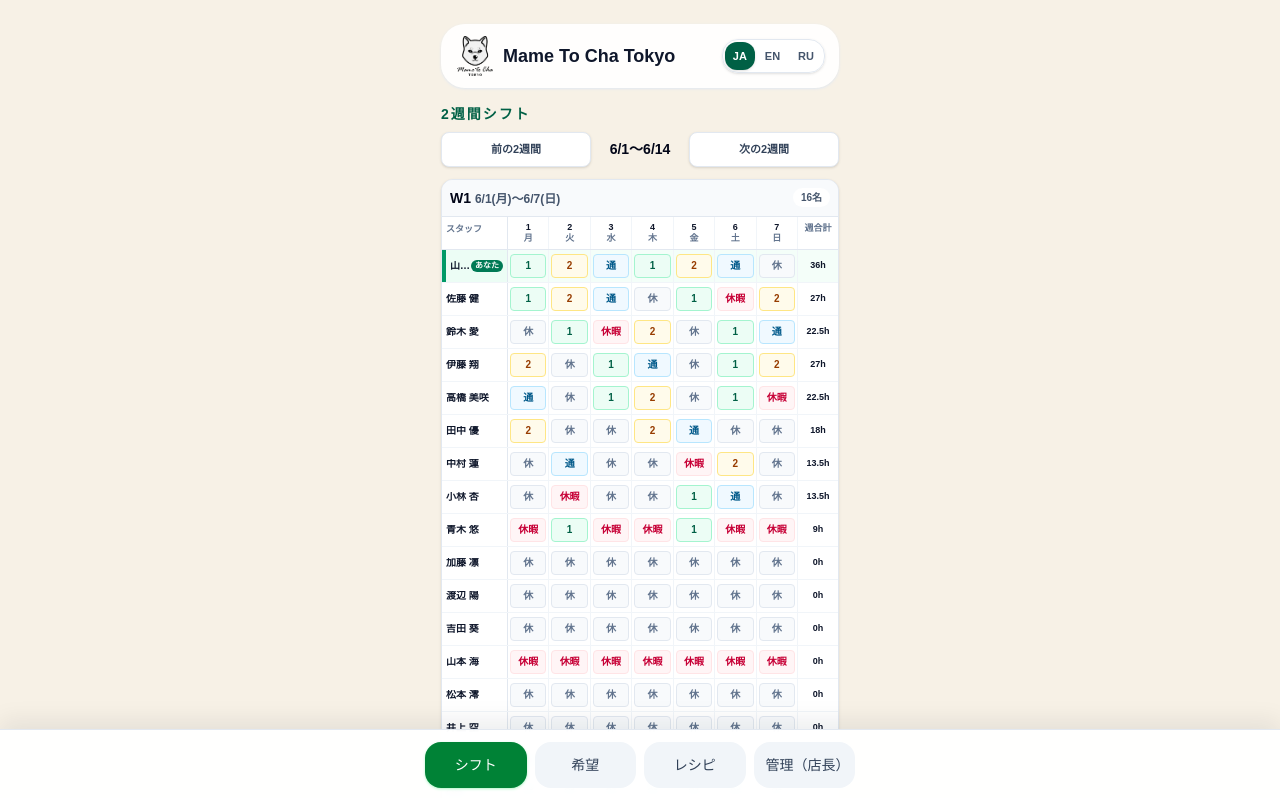
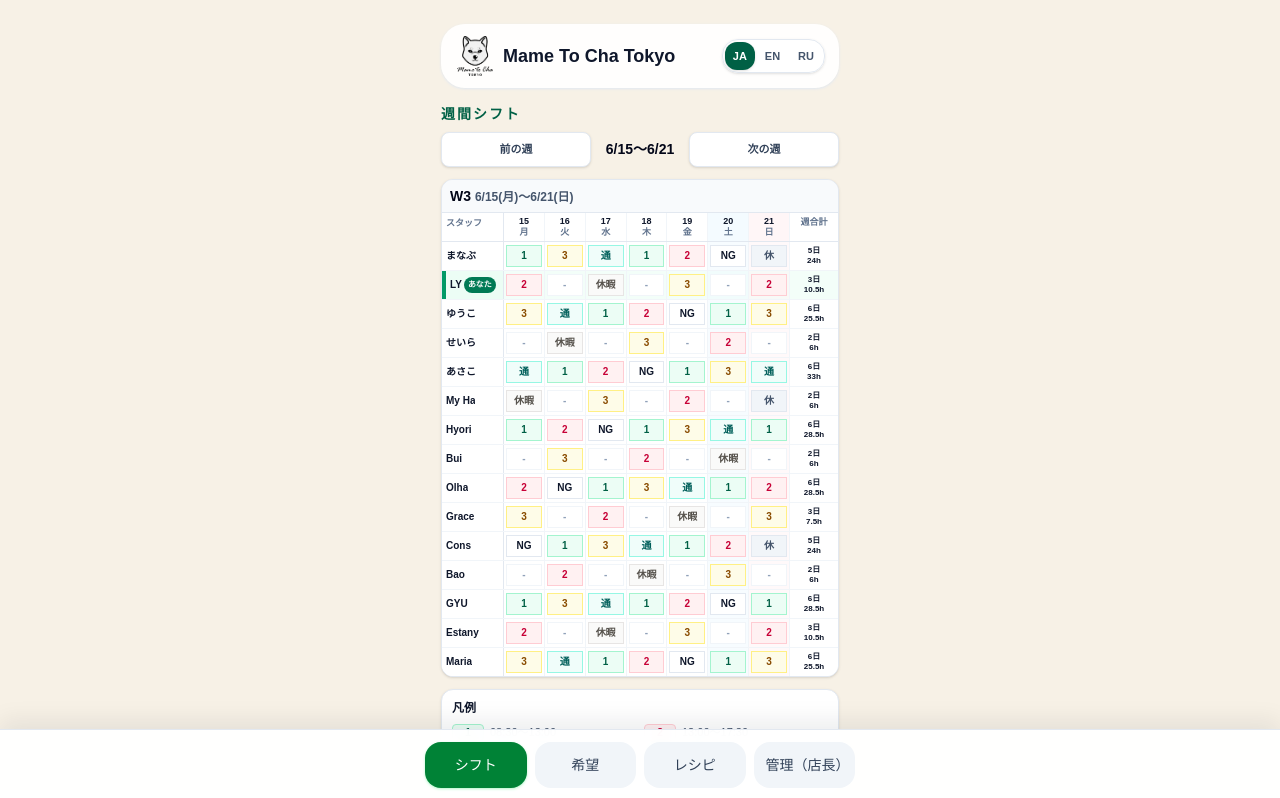
Before and after one commit to tantik/cafe-shift, a Next.js app: page /shifts in a window 1280 px wide. Shown: the top 798 px of the page. Built offline with nearby package versions, Linux system fonts and the light colour scheme.

Commit message:
update 3

```diff
--- a/src/app/shifts/page.tsx
+++ b/src/app/shifts/page.tsx
@@ -4,18 +4,12 @@ import { useMemo, useState } from "react";
 import Link from "next/link";
 import AppShell from "@/components/app-shell";
 import { useI18n } from "@/lib/i18n/use-i18n";
-import { DEMO_START_DATE, employees as coreEmployees, shiftTypes as coreShiftTypes } from "@/lib/mock-data/core";
+import { DEMO_START_DATE, shiftTypes as coreShiftTypes } from "@/lib/mock-data/core";
 import type { ShiftCode } from "@/types/domain";
 
 type Employee = {
   id: string;
   name: string;
-  initials: string;
-};
-
-type Assignment = {
-  employeeId: string;
-  shift: WorkerShiftCode;
 };
 
 type CalendarDay = {
@@ -23,63 +17,51 @@ type CalendarDay = {
   month: number;
   day: number;
   weekday: string;
+  weekdayIndex: number;
 };
 
-type WeekGroup = {
-  label: string;
-  days: CalendarDay[];
+type WorkerShiftCode = Exclude<ShiftCode, "sick" | "off"> | "store_closed" | "no_shift" | "ng";
+
+type Assignment = {
+  employeeId: string;
+  shift: WorkerShiftCode;
 };
 
-type WorkerShiftCode = Exclude<ShiftCode, "sick">;
-
-const selfEmployeeId = "yamada";
-const basePeriodStart = DEMO_START_DATE;
+const selfEmployeeId = "ly";
+const baseWeekStart = DEMO_START_DATE;
 const weekdays = ["月", "火", "水", "木", "金", "土", "日"];
 
-const coreEmployeeById = Object.fromEntries(coreEmployees.map((employee) => [employee.id, employee]));
-
 const employees: Employee[] = [
-  { id: "yamada", name: coreEmployeeById.yamada?.name ?? "山田 花子", initials: coreEmployeeById.yamada?.avatarLabel ?? "YH" },
-  { id: "sato", name: coreEmployeeById.sato?.name ?? "佐藤 健", initials: coreEmployeeById.sato?.avatarLabel ?? "SK" },
-  { id: "suzuki", name: coreEmployeeById.suzuki?.name ?? "鈴木 愛", initials: coreEmployeeById.suzuki?.avatarLabel ?? "SA" },
-  { id: "ito", name: coreEmployeeById.ito?.name ?? "伊藤 翔", initials: coreEmployeeById.ito?.avatarLabel ?? "IS" },
-  { id: "takahashi", name: coreEmployeeById.takahashi?.name ?? "高橋 美咲", initials: coreEmployeeById.takahashi?.avatarLabel ?? "TM" },
-  { id: "tanaka", name: coreEmployeeById.tanaka?.name ?? "田中 優", initials: coreEmployeeById.tanaka?.avatarLabel ?? "TY" },
-  { id: "nakamura", name: "中村 蓮", initials: "NR" },
-  { id: "kobayashi", name: "小林 杏", initials: "KA" },
-  { id: "aoki", name: "青木 悠", initials: "AY" },
-  { id: "kato", name: "加藤 凛", initials: "KR" },
-  { id: "watanabe", name: "渡辺 陽", initials: "WY" },
-  { id: "yoshida", name: "吉田 葵", initials: "YA" },
-  { id: "yamamoto", name: "山本 海", initials: "YK" },
-  { id: "matsumoto", name: "松本 澪", initials: "MM" },
-  { id: "inoue", name: "井上 空", initials: "IS" },
-  { id: "hayashi", name: "林 結衣", initials: "HY" },
+  { id: "manabu", name: "まなぶ" },
+  { id: "ly", name: "LY" },
+  { id: "yuko", name: "ゆうこ" },
+  { id: "seira", name: "せいら" },
+  { id: "asako", name: "あさこ" },
+  { id: "my-ha", name: "My Ha" },
+  { id: "hyori", name: "Hyori" },
+  { id: "bui", name: "Bui" },
+  { id: "olha", name: "Olha" },
+  { id: "grace", name: "Grace" },
+  { id: "cons", name: "Cons" },
+  { id: "bao", name: "Bao" },
+  { id: "gyu", name: "GYU" },
+  { id: "estany", name: "Estany" },
+  { id: "maria", name: "Maria" },
 ];
-
-const shiftTypes = coreShiftTypes.map((shift) => ({
-  code: shift.code,
-  label: shift.label,
-  marker: shift.code === "shift_1" ? "1" : shift.code === "shift_2" ? "2" : shift.shortLabel,
-  time: shift.startTime && shift.endTime ? `${shift.startTime}〜${shift.endTime}` : "",
-  hours: shift.hours,
-})) satisfies { code: ShiftCode; label: string; marker: string; time: string; hours: number }[];
 
 const shiftPattern: WorkerShiftCode[] = [
   "shift_1",
   "shift_2",
-  "off",
+  "shift_3",
+  "no_shift",
+  "full_day",
+  "vacation",
   "shift_1",
+  "no_shift",
   "shift_2",
-  "full_day",
-  "off",
-  "shift_1",
-  "vacation",
-  "shift_2",
-  "off",
-  "shift_1",
-  "full_day",
-  "off",
+  "shift_3",
+  "ng",
+  "no_shift",
 ];
 
 function parseDateKey(dateKey: string) {
@@ -99,78 +81,87 @@ function addDays(dateKey: string, amount: number) {
 
 function createCalendarDay(dateKey: string): CalendarDay {
   const date = parseDateKey(dateKey);
-  const weekday = weekdays[(date.getUTCDay() + 6) % 7];
+  const weekdayIndex = (date.getUTCDay() + 6) % 7;
   return {
     key: dateKey,
     month: date.getUTCMonth() + 1,
     day: date.getUTCDate(),
-    weekday,
+    weekday: weekdays[weekdayIndex],
+    weekdayIndex,
   };
 }
 
-function getTwoWeekPeriod(startDate: string) {
-  return Array.from({ length: 14 }, (_, index) => createCalendarDay(addDays(startDate, index)));
-}
-
-function groupDaysIntoWeeks(days: CalendarDay[]): WeekGroup[] {
-  return [
-    { label: "W1", days: days.slice(0, 7) },
-    { label: "W2", days: days.slice(7, 14) },
-  ];
+function getWeekDays(startDate: string) {
+  return Array.from({ length: 7 }, (_, index) => createCalendarDay(addDays(startDate, index)));
 }
 
 function createAssignments(days: CalendarDay[]) {
   return days.reduce<Record<string, Assignment[]>>((calendar, day, dayIndex) => {
-    const workingLimit = dayIndex % 7 === 5 ? 8 : dayIndex % 7 === 6 ? 4 : 6;
-    let workingCount = 0;
-
     calendar[day.key] = employees.map((employee, employeeIndex) => {
-      let shift = shiftPattern[(dayIndex + employeeIndex * 3) % shiftPattern.length];
-
-      if (employee.id === selfEmployeeId && dayIndex % 9 === 2) {
-        shift = "full_day";
-      }
-
-      const isWorkingShift = shift === "shift_1" || shift === "shift_2" || shift === "full_day";
-      if (isWorkingShift) {
-        workingCount += shift === "full_day" ? 2 : 1;
-      }
-      if (workingCount > workingLimit && employee.id !== selfEmployeeId) {
-        shift = employeeIndex % 4 === 0 ? "vacation" : "off";
-      }
-
+      const isStoreClosed = day.weekdayIndex === 6 && employeeIndex % 5 === 0;
+      const shift = isStoreClosed ? "store_closed" : shiftPattern[(employeeIndex + dayIndex * 2) % shiftPattern.length];
       return { employeeId: employee.id, shift };
     });
-
     return calendar;
   }, {});
 }
 
-function getShiftType(code: ShiftCode) {
-  return shiftTypes.find((shift) => shift.code === code) ?? shiftTypes[0];
+function getEmployeeShiftForDate(assignments: Record<string, Assignment[]>, employeeId: string, date: string) {
+  return assignments[date]?.find((assignment) => assignment.employeeId === employeeId)?.shift ?? "no_shift";
 }
 
-function getEmployeeShiftForDate(assignments: Record<string, Assignment[]>, employeeId: string, date: string) {
-  return assignments[date]?.find((assignment) => assignment.employeeId === employeeId) ?? null;
+function getCoreShift(code: ShiftCode) {
+  return coreShiftTypes.find((shift) => shift.code === code);
 }
 
 function getShiftCellMeta(shiftCode: WorkerShiftCode) {
-  const shift = getShiftType(shiftCode);
-  const styles: Record<WorkerShiftCode, string> = {
+  if (shiftCode === "store_closed") {
+    return { marker: "休", label: "休み", time: "", hours: 0, isWorkday: false, className: "border-slate-200 bg-slate-100 text-slate-600" };
+  }
+  if (shiftCode === "no_shift") {
+    return { marker: "-", label: "-", time: "", hours: 0, isWorkday: false, className: "border-slate-100 bg-white text-slate-400" };
+  }
+  if (shiftCode === "ng") {
+    return { marker: "NG", label: "NG", time: "", hours: 0, isWorkday: false, className: "border-slate-200 bg-white text-slate-900" };
+  }
+
+  const shift = getCoreShift(shiftCode);
+  const markerByCode: Record<Exclude<ShiftCode, "sick" | "off">, string> = {
+    shift_1: "1",
+    shift_2: "2",
+    shift_3: "3",
+    full_day: "通",
+    vacation: "休暇",
+  };
+  const styles: Record<Exclude<ShiftCode, "sick" | "off">, string> = {
     shift_1: "border-emerald-200 bg-emerald-50 text-emerald-800",
-    shift_2: "border-amber-200 bg-amber-50 text-amber-800",
-    full_day: "border-sky-200 bg-sky-50 text-sky-800",
-    off: "border-slate-200 bg-slate-50 text-slate-500",
-    vacation: "border-rose-100 bg-rose-50/70 text-rose-700",
+    shift_2: "border-rose-200 bg-rose-50 text-rose-700",
+    shift_3: "border-yellow-200 bg-yellow-50 text-yellow-800",
+    full_day: "border-teal-200 bg-teal-50 text-teal-800",
+    vacation: "border-stone-200 bg-stone-50 text-stone-600",
   };
-  return { ...shift, className: styles[shiftCode] };
+
+  return {
+    marker: markerByCode[shiftCode],
+    label: shift?.label ?? markerByCode[shiftCode],
+    time: shift?.startTime && shift.endTime ? `${shift.startTime}〜${shift.endTime}` : "",
+    hours: shift?.hours ?? 0,
+    isWorkday: Boolean(shift?.isWorkingShift),
+    className: styles[shiftCode],
+  };
 }
 
 function calculateWeeklyTotal(assignments: Record<string, Assignment[]>, employeeId: string, weekDays: CalendarDay[]) {
-  return weekDays.reduce((total, day) => {
-    const assignment = getEmployeeShiftForDate(assignments, employeeId, day.key);
-    return total + (assignment ? getShiftType(assignment.shift).hours : 0);
-  }, 0);
+  return weekDays.reduce(
+    (total, day) => {
+      const meta = getShiftCellMeta(getEmployeeShiftForDate(assignments, employeeId, day.key));
+      return {
+        days: total.days + (meta.isWorkday ? 1 : 0),
+        hours: total.hours + meta.hours,
+      };
+    },
+    { days: 0, hours: 0 },
+  );
 }
 
 function formatHours(hours: number) {
@@ -187,10 +178,6 @@ function formatWeekRange(days: CalendarDay[]) {
   return `${formatDayLabel(firstDay)}(${firstDay.weekday})〜${formatDayLabel(lastDay)}(${lastDay.weekday})`;
 }
 
-function countWorkingPeople(assignments: Record<string, Assignment[]>, day: CalendarDay, shiftCodes: WorkerShiftCode[]) {
-  return (assignments[day.key] ?? []).filter((assignment) => shiftCodes.includes(assignment.shift)).length;
-}
-
 function formatPeriod(days: CalendarDay[]) {
   return `${formatDayLabel(days[0])}〜${formatDayLabel(days[days.length - 1])}`;
 }
@@ -205,56 +192,48 @@ export default function ShiftsPage() {
 
 function ShiftsContent() {
   const { t } = useI18n();
-  const [periodOffset, setPeriodOffset] = useState(0);
+  const [weekOffset, setWeekOffset] = useState(2);
 
-  const periodStart = addDays(basePeriodStart, periodOffset * 14);
-  const periodDays = useMemo(() => getTwoWeekPeriod(periodStart), [periodStart]);
-  const weekGroups = useMemo(() => groupDaysIntoWeeks(periodDays), [periodDays]);
-  const assignments = useMemo(() => createAssignments(periodDays), [periodDays]);
+  const weekStart = addDays(baseWeekStart, weekOffset * 7);
+  const weekDays = useMemo(() => getWeekDays(weekStart), [weekStart]);
+  const assignments = useMemo(() => createAssignments(weekDays), [weekDays]);
 
   return (
     <div className="space-y-3 pb-4">
       <div className="space-y-2">
-        <p className="text-sm font-bold tracking-[0.14em] text-emerald-800">{t("shifts.twoWeekSchedule")}</p>
+        <p className="text-sm font-bold tracking-[0.14em] text-emerald-800">{t("shifts.weeklyShift")}</p>
         <div className="grid grid-cols-[1fr_auto_1fr] items-center gap-1.5">
           <button
             type="button"
-            onClick={() => setPeriodOffset((current) => current - 1)}
+            onClick={() => setWeekOffset((current) => current - 1)}
             className="rounded-lg border border-slate-200 bg-white px-2 py-2 text-[11px] font-semibold text-slate-700 shadow-sm"
           >
-            {t("shifts.previousTwoWeeks")}
+            {t("shifts.previousWeek")}
           </button>
-          <span className="min-w-[86px] text-center text-sm font-bold text-slate-950">{formatPeriod(periodDays)}</span>
+          <span className="min-w-[86px] text-center text-sm font-bold text-slate-950">{formatPeriod(weekDays)}</span>
           <button
             type="button"
-            onClick={() => setPeriodOffset((current) => current + 1)}
+            onClick={() => setWeekOffset((current) => current + 1)}
             className="rounded-lg border border-slate-200 bg-white px-2 py-2 text-[11px] font-semibold text-slate-700 shadow-sm"
           >
-            {t("shifts.nextTwoWeeks")}
+            {t("shifts.nextWeek")}
           </button>
         </div>
       </div>
 
-      <section className="space-y-4">
-        {weekGroups.map((week) => (
-          <WeekTable key={week.label} week={week} assignments={assignments} t={t} />
-        ))}
-      </section>
+      <WeekTable weekNumber={weekOffset + 1} weekDays={weekDays} assignments={assignments} t={t} />
 
-      <section className="rounded-2xl border border-slate-200 bg-white p-3 shadow-sm">
-        <h2 className="text-sm font-bold text-slate-900">{t("shifts.legend")}</h2>
-        <div className="mt-2 grid grid-cols-1 gap-1.5 text-[11px] min-[380px]:grid-cols-2">
-          {(["shift_1", "shift_2", "full_day", "off", "vacation"] as WorkerShiftCode[]).map((code) => {
+      <section className="rounded-xl border border-slate-200 bg-white p-2.5 shadow-sm">
+        <h2 className="text-xs font-bold text-slate-900">{t("shifts.legend")}</h2>
+        <div className="mt-2 grid grid-cols-2 gap-x-2 gap-y-1 text-[11px]">
+          {(["shift_1", "shift_2", "shift_3", "full_day", "store_closed", "vacation"] as WorkerShiftCode[]).map((code) => {
             const meta = getShiftCellMeta(code);
             return (
-              <div key={code} className="flex items-center gap-2">
-                <span className={`inline-flex min-w-9 justify-center rounded-md border px-1.5 py-0.5 font-bold ${meta.className}`}>
+              <div key={code} className="flex min-w-0 items-center gap-1.5">
+                <span className={`inline-flex min-w-8 justify-center rounded border px-1 py-0.5 font-bold leading-none ${meta.className}`}>
                   {meta.marker}
                 </span>
-                <span className="text-slate-600">
-                  {meta.label}
-                  {meta.time ? ` / ${meta.time}` : ""}
-                </span>
+                <span className="truncate text-slate-600">{meta.time || meta.label}</span>
               </div>
             );
           })}
@@ -274,101 +253,89 @@ function ShiftsContent() {
 }
 
 function WeekTable({
-  week,
+  weekNumber,
+  weekDays,
   assignments,
   t,
 }: {
-  week: WeekGroup;
+  weekNumber: number;
+  weekDays: CalendarDay[];
   assignments: Record<string, Assignment[]>;
   t: (key: string) => string;
 }) {
   return (
     <article className="overflow-hidden rounded-xl border border-slate-200 bg-white shadow-sm">
-      <div className="border-b border-slate-200 bg-slate-50 px-2 py-2">
-        <div className="flex items-center justify-between gap-2">
+      <div className="border-b border-slate-200 bg-slate-50 px-2 py-1.5">
         <h2 className="text-sm font-bold text-slate-950">
-            {week.label} <span className="text-xs font-semibold text-slate-600">{formatWeekRange(week.days)}</span>
+          W{weekNumber} <span className="text-xs font-semibold text-slate-600">{formatWeekRange(weekDays)}</span>
         </h2>
-          <span className="rounded-full bg-white px-2 py-0.5 text-[10px] font-semibold text-slate-600">
-            {employees.length}
-            {t("shifts.peopleCountSuffix")}
-          </span>
-        </div>
       </div>
 
-      <div>
       <div className="w-full">
-          <div className="grid grid-cols-[58px_repeat(7,minmax(0,1fr))_34px] border-b border-slate-200 bg-white text-center text-[9px] font-semibold text-slate-500 min-[380px]:grid-cols-[66px_repeat(7,minmax(0,1fr))_40px]">
-            <div className="border-r border-slate-200 bg-white px-1 py-1.5 text-left">{t("shifts.employee")}</div>
-            {week.days.map((day) => (
-              <div key={day.key} className="border-r border-slate-100 px-0.5 py-1.5">
+        <div className="grid grid-cols-[54px_repeat(7,minmax(0,1fr))_42px] border-b border-slate-200 bg-white text-center text-[9px] font-semibold text-slate-500 min-[380px]:grid-cols-[62px_repeat(7,minmax(0,1fr))_48px]">
+          <div className="border-r border-slate-200 px-1 py-1 text-left">{t("shifts.employee")}</div>
+          {weekDays.map((day) => (
+            <div
+              key={day.key}
+              className={`border-r border-slate-100 px-0.5 py-1 ${
+                day.weekdayIndex === 5 ? "bg-sky-50/70" : day.weekdayIndex === 6 ? "bg-rose-50/60" : ""
+              }`}
+            >
               <span className="block font-bold leading-none text-slate-900">{day.day}</span>
               <span className="mt-0.5 block leading-none">{day.weekday}</span>
             </div>
           ))}
-            <div className="px-0.5 py-1.5 leading-tight">{t("shifts.weeklyTotal")}</div>
+          <div className="px-0.5 py-1 leading-tight">{t("shifts.weeklyTotal")}</div>
         </div>
 
         {employees.map((employee) => {
           const isSelf = employee.id === selfEmployeeId;
-            const weeklyTotal = calculateWeeklyTotal(assignments, employee.id, week.days);
+          const weeklyTotal = calculateWeeklyTotal(assignments, employee.id, weekDays);
           return (
             <div
               key={employee.id}
-                className={`grid grid-cols-[58px_repeat(7,minmax(0,1fr))_34px] border-b border-slate-100 text-center text-[10px] last:border-b-0 min-[380px]:grid-cols-[66px_repeat(7,minmax(0,1fr))_40px] ${
-                  isSelf ? "bg-emerald-50/55" : "bg-white"
+              className={`grid grid-cols-[54px_repeat(7,minmax(0,1fr))_42px] border-b border-slate-100 text-center text-[10px] last:border-b-0 min-[380px]:grid-cols-[62px_repeat(7,minmax(0,1fr))_48px] ${
+                isSelf ? "bg-emerald-50/60" : "bg-white"
               }`}
             >
               <div
-                  className={`flex h-8 min-w-0 items-center border-r border-slate-200 px-1 text-left ${
+                className={`flex h-7 min-w-0 items-center border-r border-slate-200 px-1 text-left ${
                   isSelf ? "border-l-4 border-l-emerald-600 bg-emerald-50" : "bg-white"
                 }`}
               >
-                  <div className="min-w-0 leading-none">
-                    <div className="flex min-w-0 items-center gap-0.5">
-                      <span className="truncate text-[10px] font-bold text-slate-900">{employee.name}</span>
-                      {isSelf ? (
-                        <span className="shrink-0 rounded-full bg-emerald-700 px-1 py-0.5 text-[8px] font-bold text-white">{t("shifts.you")}</span>
-                      ) : null}
-                    </div>
-                  </div>
+                <span className="min-w-0 truncate text-[10px] font-bold leading-none text-slate-900">{employee.name}</span>
+                {isSelf ? <span className="ml-0.5 shrink-0 rounded-full bg-emerald-700 px-1 py-0.5 text-[8px] font-bold text-white">{t("shifts.you")}</span> : null}
               </div>
 
-                {week.days.map((day) => {
-                  const assignment = getEmployeeShiftForDate(assignments, employee.id, day.key);
-                  if (!assignment) {
-                    return <div key={day.key} className="flex h-8 items-center justify-center border-r border-slate-100 bg-white" />;
-                  }
-                  const meta = getShiftCellMeta(assignment.shift);
+              {weekDays.map((day) => {
+                const meta = getShiftCellMeta(getEmployeeShiftForDate(assignments, employee.id, day.key));
                 return (
-                    <div key={day.key} className="flex h-8 items-center justify-center border-r border-slate-100 px-0.5 py-0.5">
-                      <span className={`inline-flex h-6 w-full items-center justify-center rounded border px-0.5 font-bold leading-none ${meta.className}`}>
+                  <div
+                    key={day.key}
+                    className={`flex h-7 items-center justify-center border-r border-slate-100 px-0.5 ${
+                      day.weekdayIndex === 5 ? "bg-sky-50/50" : day.weekdayIndex === 6 ? "bg-rose-50/40" : ""
+                    }`}
+                  >
+                    <span className={`flex h-[22px] w-full items-center justify-center border text-[10px] font-bold leading-none ${meta.className}`}>
                       {meta.marker}
                     </span>
                   </div>
                 );
               })}
 
-                <div className="flex h-8 items-center justify-center px-0.5 text-[9px] font-bold text-slate-900">{formatHours(weeklyTotal)}</div>
+              <div className="flex h-7 flex-col items-center justify-center px-0.5 text-[8px] font-bold leading-tight text-slate-900">
+                {weeklyTotal.days === 0 ? (
+                  "-"
+                ) : (
+                  <>
+                    <span>{weeklyTotal.days}日</span>
+                    <span>{formatHours(weeklyTotal.hours)}</span>
+                  </>
+                )}
+              </div>
             </div>
           );
         })}
-
-          <div className="grid grid-cols-[58px_repeat(7,minmax(0,1fr))_34px] bg-slate-50 text-center text-[8px] font-semibold text-slate-600 min-[380px]:grid-cols-[66px_repeat(7,minmax(0,1fr))_40px]">
-            <div className="border-r border-slate-200 bg-slate-50 px-1 py-1.5 text-left">{t("shifts.staffing")}</div>
-            {week.days.map((day) => (
-              <div key={day.key} className="space-y-0.5 border-r border-slate-100 px-0.5 py-1">
-                <span className="block text-emerald-700">
-                  A{countWorkingPeople(assignments, day, ["shift_1", "full_day"])}
-                </span>
-                <span className="block text-amber-700">
-                  P{countWorkingPeople(assignments, day, ["shift_2", "full_day"])}
-                </span>
-              </div>
-            ))}
-            <div className="px-0.5 py-1 text-slate-400">-</div>
-          </div>
-        </div>
       </div>
     </article>
   );
--- a/src/types/domain.ts
+++ b/src/types/domain.ts
@@ -3,6 +3,7 @@ export type Role = "manager" | "worker";
 export type ShiftCode =
   | "shift_1"
   | "shift_2"
+  | "shift_3"
   | "full_day"
   | "off"
   | "vacation"
```
Also changed, not shown: src/lib/i18n/dictionaries.ts (+9 -0 lines), src/lib/mock-data/core.ts (+11 -2 lines). Lines whose indentation alone changed are shown as unchanged.
